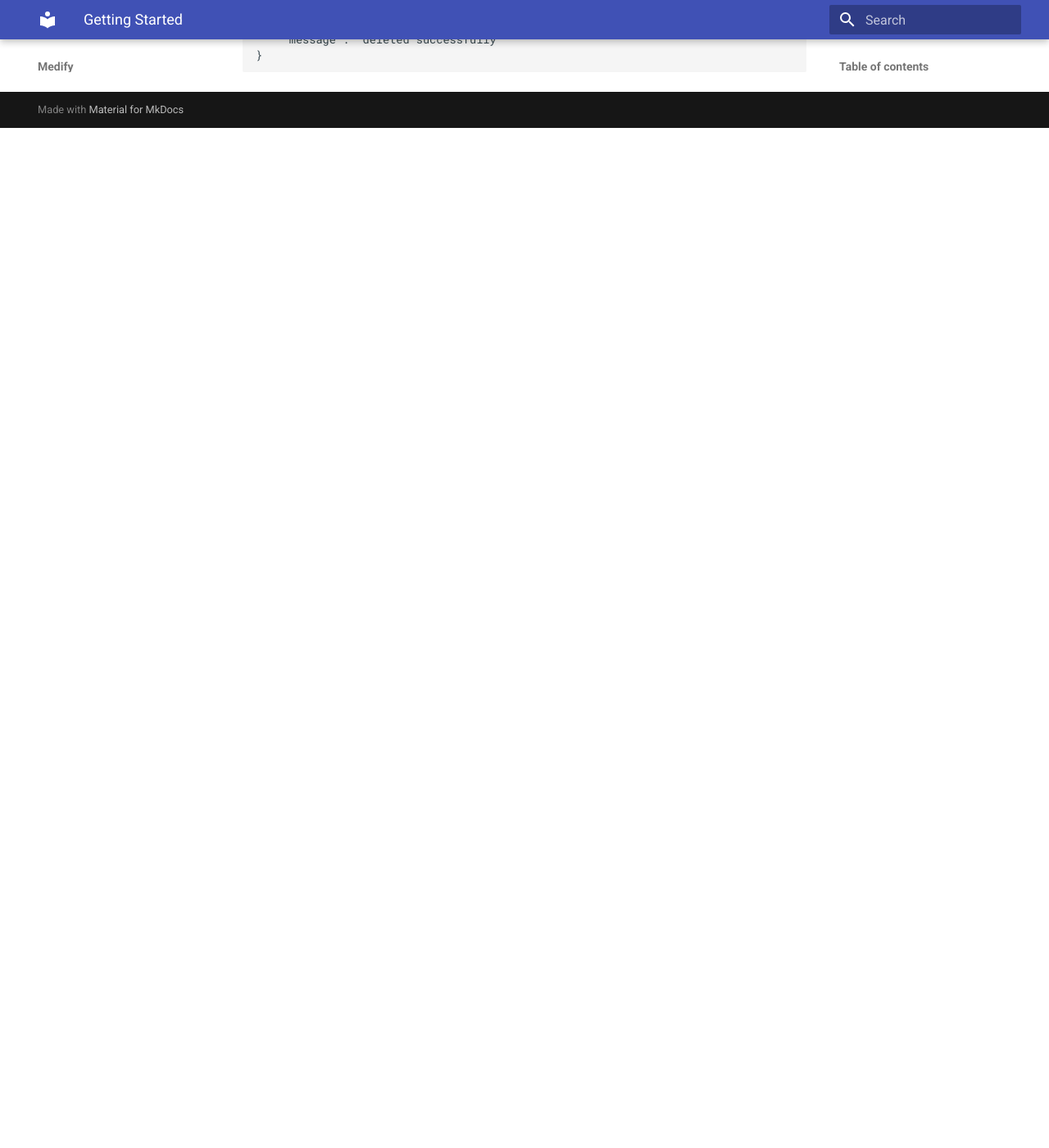
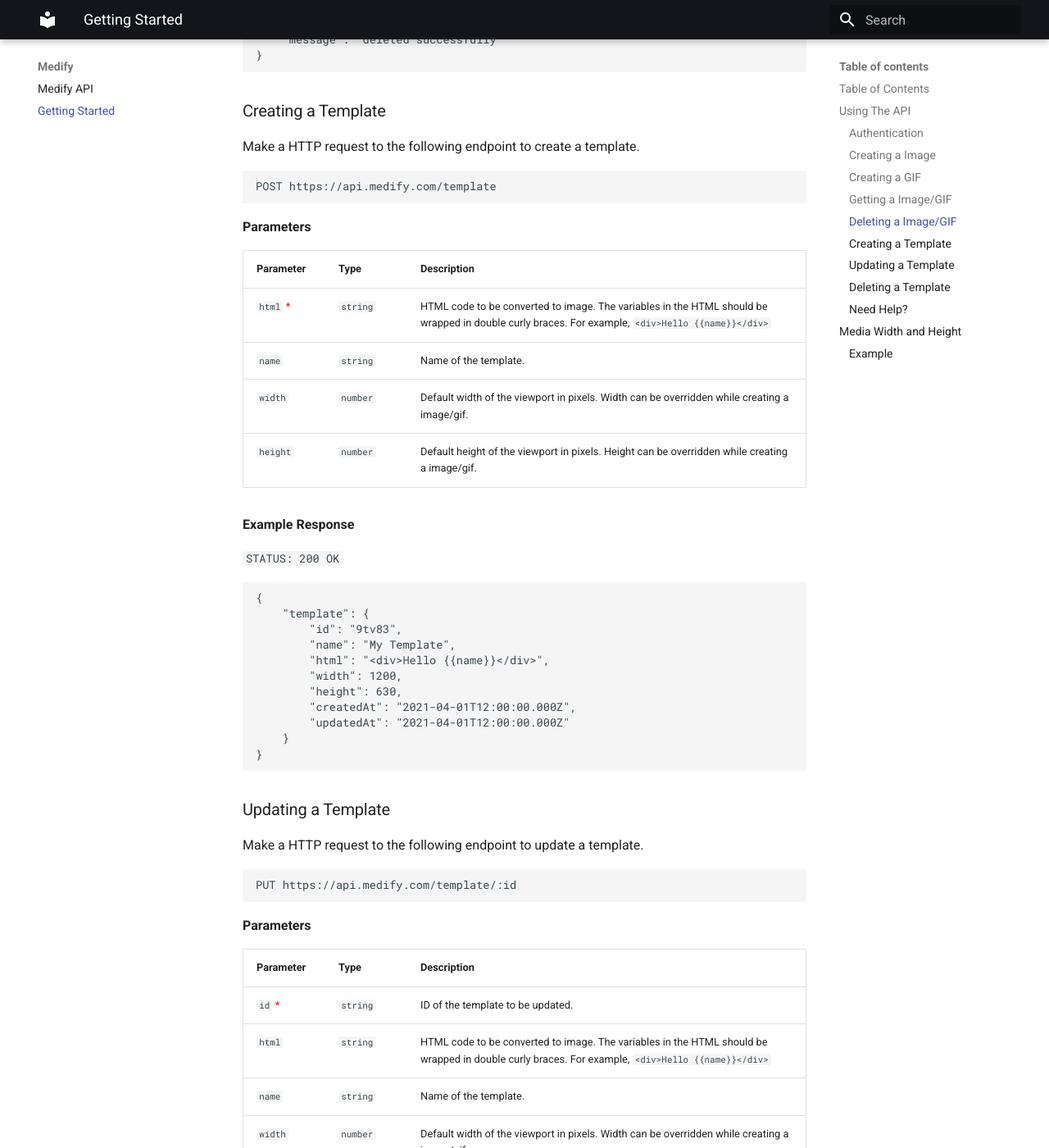
Before and after one commit to pictify-io/docs-pictify, an MkDocs documentation site: the page built from docs/getting-started.md, in a window 1280 px wide and 1400 px high, scrolled down 4560 px. Shown: the whole window at 82% size. Built offline with MkDocs 1.6.1 and Material for MkDocs 9.7.7, drawn with Linux system fonts in a browser that asks for light colours; before the commit the page ends 4716 px from its top, so only the background shows below that; some of the changed text lies outside the part shown.

Commit message:
getting started section

````diff
--- a/docs/getting-started.md
+++ b/docs/getting-started.md
@@ -187,3 +187,132 @@
     "message": "deleted successfully"
 }
 ```
+
+### Creating a Template
+
+Make a HTTP request to the following endpoint to create a template.
+
+```
+POST https://api.medify.com/template
+```
+
+<b>Parameters</b>
+
+| Parameter | Type | Description |
+| :--- | :--- | :--- |
+| `html` <span style="color:red">*</span> | `string` | HTML code to be converted to image. The variables in the HTML should be wrapped in double curly braces. For example,  `<div>Hello {{name}}</div>` |
+| `name` | `string` | Name of the template. |
+| `width` | `number` | Default width of the viewport in pixels. Width can be overridden while creating a image/gif. |
+| `height` | `number` | Default height of the viewport in pixels. Height can be overridden while creating a image/gif. |
+
+
+<b>Example Response</b>
+
+`STATUS: 200 OK`
+
+```json
+{
+    "template": {
+        "id": "9tv83",
+        "name": "My Template",
+        "html": "<div>Hello {{name}}</div>",
+        "width": 1200,
+        "height": 630,
+        "createdAt": "2021-04-01T12:00:00.000Z",
+        "updatedAt": "2021-04-01T12:00:00.000Z"
+    }
+}
+```
+
+### Updating a Template
+
+Make a HTTP request to the following endpoint to update a template.
+
+```
+PUT https://api.medify.com/template/:id
+```
+
+<b>Parameters</b>
+
+| Parameter | Type | Description |
+| :--- | :--- | :--- |
+| `id` <span style="color:red">*</span> | `string` | ID of the template to be updated. |
+| `html` | `string` | HTML code to be converted to image. The variables in the HTML should be wrapped in double curly braces. For example,  `<div>Hello {{name}}</div>` |
+| `name` | `string` | Name of the template. |
+| `width` | `number` | Default width of the viewport in pixels. Width can be overridden while creating a image/gif. |
+| `height` | `number` | Default height of the viewport in pixels. Height can be overridden while creating a image/gif. |
+
+<b>Example Response</b>
+
+`STATUS: 200 OK`
+
+```json
+{
+    "template": {
+        "id": "9tv83",
+        "name": "My Template",
+        "html": "<div>Hello {{name}}</div>",
+        "width": 1200,
+        "height": 630,
+        "createdAt": "2021-04-01T12:00:00.000Z",
+        "updatedAt": "2021-04-01T12:00:00.000Z"
+    }
+}
+```
+
+### Deleting a Template
+
+Make a HTTP request to the following endpoint to delete a template.
+
+```
+DELETE https://api.medify.com/template/:id
+```
+
+<b>Parameters</b>
+
+| Parameter | Type | Description |
+| :--- | :--- | :--- |
+| `id` <span style="color:red">*</span> | `string` | ID of the template to be deleted. |
+
+<b>Example Response</b>
+
+`STATUS: 200 OK`
+
+```json
+{
+    "message": "deleted successfully"
+}
+```
+
+
+### Need Help?
+
+If you need any help, feel free to reach out to us at [support@medify.com](mailto:support@medify.com)
+
+---
+
+## Media Width and Height
+
+We generate the image/gif by rendering the HTML in a instance of Chrome in one of our servers. The width and height of the viewport is automatically calculated by evaluating the outermost element in the HTML. You can override the width and height by passing the `width` and `height` parameters in the request.
+
+
+### Example
+
+```html
+<div style = "height:500px; width:300px background-color:blue">
+
+</div>
+```
+
+This HTML will render a blue box of size `300px` x `500px`. The viewport of the Chrome instance will be `300px` x `500px`.
+You can override the viewport size by passing the `width` and `height` parameters in the request.
+
+```json
+{
+    "html": "<div style = 'height:500px; width:300px background-color:blue'></div>",
+    "width": 800,
+    "height": 900
+}
+```
+
+This will make the viewport size `800px` x `900px`. The rendered image will be similar to how you see the HTML in the browser of size `800px` x `900px`.
--- a/mkdocs.yml
+++ b/mkdocs.yml
@@ -1,3 +1,5 @@
 site_name: Medify
 theme:
   name: material
+  palette:
+    primary: black
````
